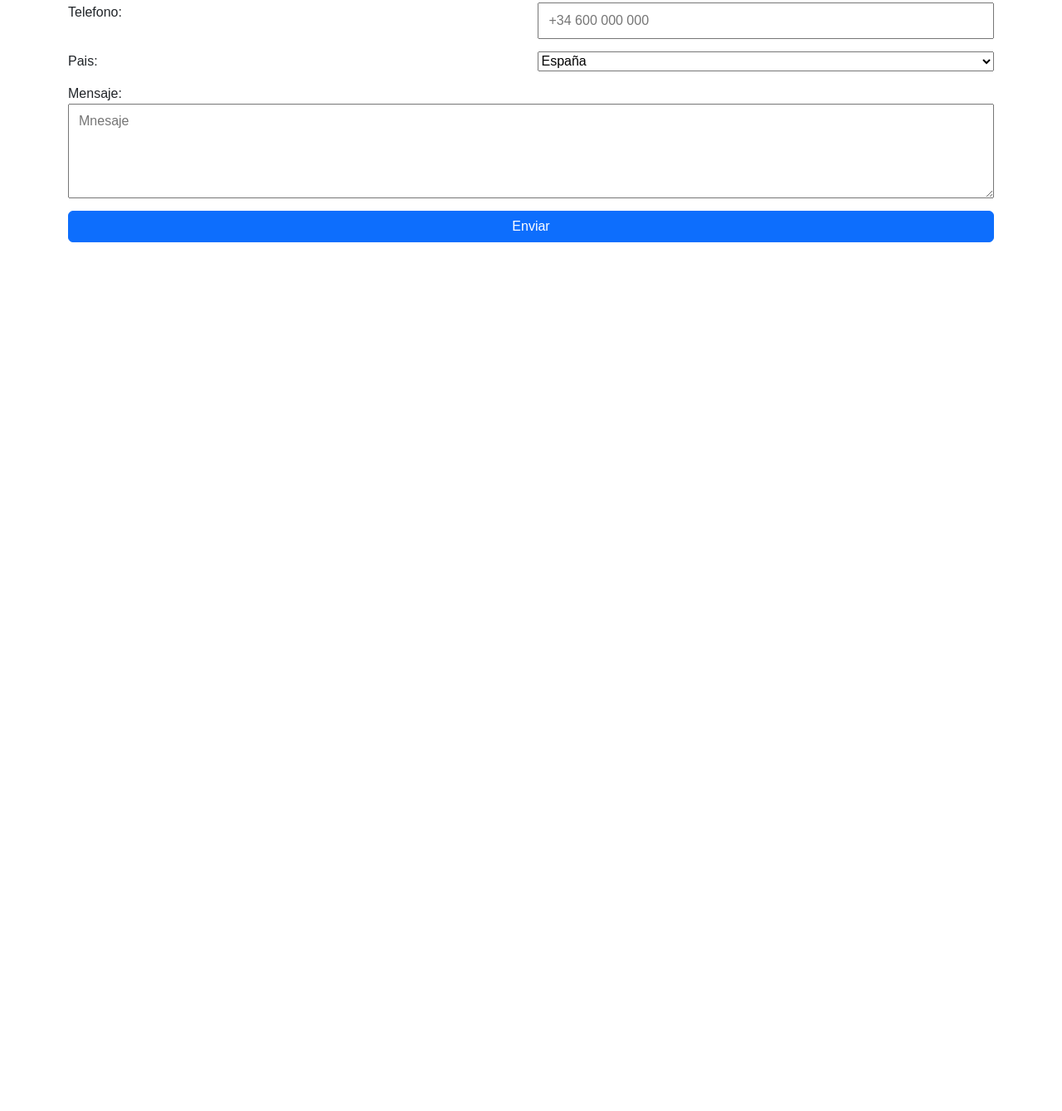
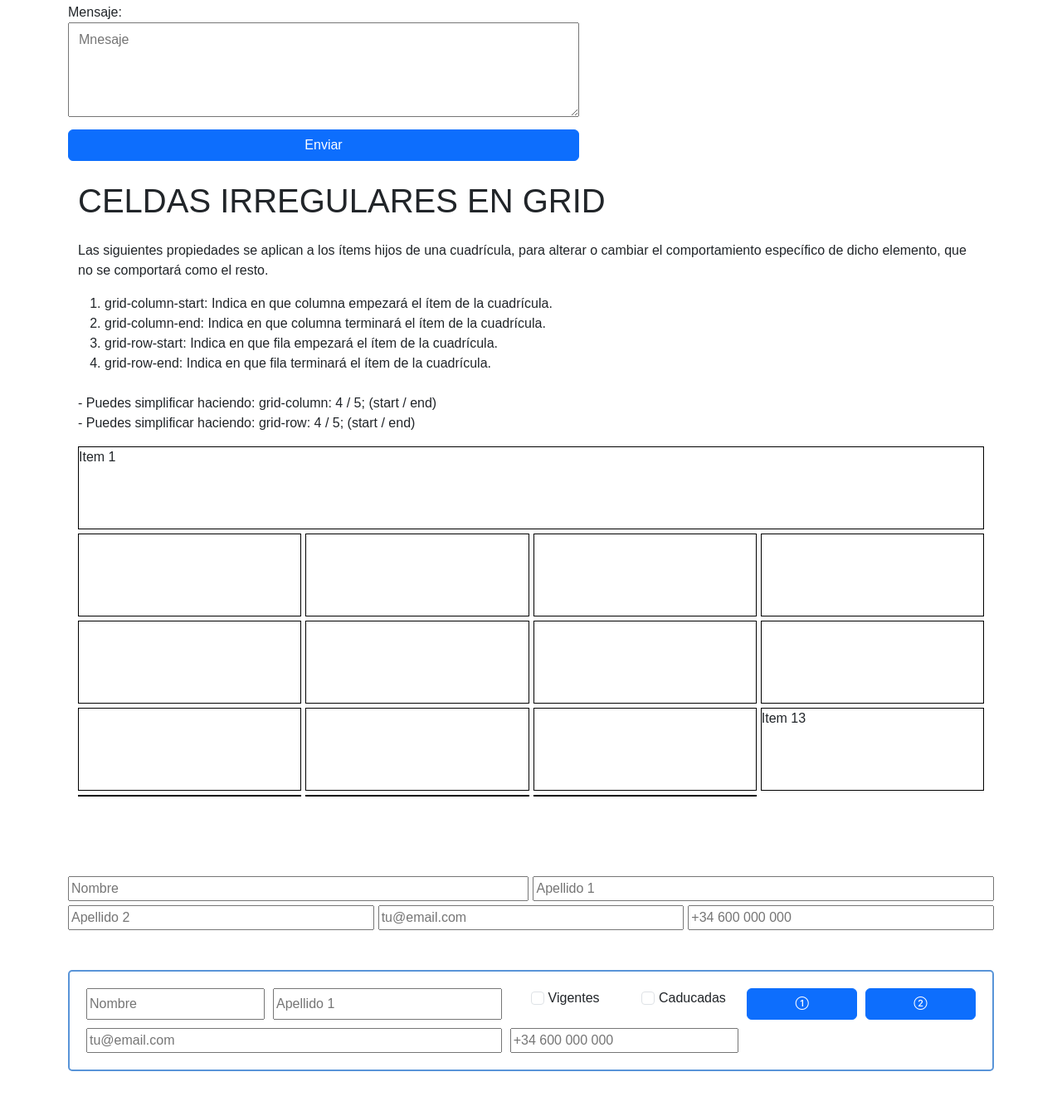
Before and after one commit to fonsy91/Maquetacion-stackblitz, a website: page index.html in a window 1280 px wide. Shown: the part 5767-7106 px from the top of the page at 83% size. Before the commit the page ends 6107 px from the top, so only its background shows below. Drawn offline with nearby package versions, Linux system fonts and the light colour scheme.

Commit message:
avances pruebas Grid

```diff
--- a/index.html
+++ b/index.html
@@ -8,6 +8,9 @@
 
   <!-- Bootstrap 5 -->
   <link href="https://cdn.jsdelivr.net/npm/bootstrap@5.3.2/dist/css/bootstrap.min.css" rel="stylesheet">
+
+  <link rel="stylesheet" href="https://cdn.jsdelivr.net/npm/bootstrap-icons@1.11.1/font/bootstrap-icons.css">
+
 
 
   <link rel="stylesheet" href="styles.css" />
@@ -157,10 +160,12 @@
   <div class="container mt-4">
     <ul class="nav nav-tabs" id="codeTabs2" role="tablist">
       <li class="nav-item" role="presentation">
-        <button class="nav-link active" id="html2-tab" data-bs-toggle="tab" data-bs-target="#html2" type="button" role="tab">HTML</button>
+        <button class="nav-link active" id="html2-tab" data-bs-toggle="tab" data-bs-target="#html2" type="button"
+          role="tab">HTML</button>
       </li>
       <li class="nav-item" role="presentation">
-        <button class="nav-link" id="css2-tab" data-bs-toggle="tab" data-bs-target="#css2" type="button" role="tab">CSS</button>
+        <button class="nav-link" id="css2-tab" data-bs-toggle="tab" data-bs-target="#css2" type="button"
+          role="tab">CSS</button>
       </li>
     </ul>
 
@@ -202,10 +207,12 @@
   <div class="container mt-4">
     <ul class="nav nav-tabs" id="codeTabsFlex" role="tablist">
       <li class="nav-item" role="presentation">
-        <button class="nav-link active" id="htmlFlex-tab" data-bs-toggle="tab" data-bs-target="#htmlFlex" type="button" role="tab">HTML</button>
+        <button class="nav-link active" id="htmlFlex-tab" data-bs-toggle="tab" data-bs-target="#htmlFlex" type="button"
+          role="tab">HTML</button>
       </li>
       <li class="nav-item" role="presentation">
-        <button class="nav-link" id="cssFlex-tab" data-bs-toggle="tab" data-bs-target="#cssFlex" type="button" role="tab">CSS</button>
+        <button class="nav-link" id="cssFlex-tab" data-bs-toggle="tab" data-bs-target="#cssFlex" type="button"
+          role="tab">CSS</button>
       </li>
     </ul>
 
@@ -246,9 +253,11 @@
       Hay que diferenciar bien las propiedades dde justify-content (horizontal) y align-content (vertical)
     </p>
     <ol class="list-group list-group-numbered">
-      <li class="list-group-item"><strong>Justify-content:</strong> start, center, end, space-between, spaca-around, space-evenly</li>
+      <li class="list-group-item"><strong>Justify-content:</strong> start, center, end, space-between, spaca-around,
+        space-evenly</li>
       <li class="list-group-item"><strong>Align-items:</strong> start, center, end, stretch, baseline</li>
-      <li class="list-group-item"><strong>align-content:</strong> start | end | center | space-between | space-around | space-evenly | stretch</li>
+      <li class="list-group-item"><strong>align-content:</strong> start | end | center | space-between | space-around |
+        space-evenly | stretch</li>
     </ol>
   </div>
 
@@ -327,7 +336,8 @@
     <p class="mt-4">
       Tambien podemos usar repeat() en vez de grid-template-columns y grid-template-rows ya que
       puede ser repetitivo y molesto. <br><br>
-      grid-template-columns: 100px repeat(4, 50px) 200px; que equivale a grid-template-columns: 100px 50px 50px 50px 50px 200px;
+      grid-template-columns: 100px repeat(4, 50px) 200px; que equivale a grid-template-columns: 100px 50px 50px 50px
+      50px 200px;
     </p>
 
   </div>
@@ -336,10 +346,12 @@
   <div class="container mt-4">
     <ul class="nav nav-tabs" id="codeTabsGrid" role="tablist">
       <li class="nav-item" role="presentation">
-        <button class="nav-link active" id="htmlGrid-tab" data-bs-toggle="tab" data-bs-target="#htmlGrid" type="button" role="tab">HTML</button>
+        <button class="nav-link active" id="htmlGrid-tab" data-bs-toggle="tab" data-bs-target="#htmlGrid" type="button"
+          role="tab">HTML</button>
       </li>
       <li class="nav-item" role="presentation">
-        <button class="nav-link" id="cssGrid-tab" data-bs-toggle="tab" data-bs-target="#cssGrid" type="button" role="tab">CSS</button>
+        <button class="nav-link" id="cssGrid-tab" data-bs-toggle="tab" data-bs-target="#cssGrid" type="button"
+          role="tab">CSS</button>
       </li>
     </ul>
 
@@ -402,11 +414,11 @@
       se puede traducir "auto-fill" = "crea tantas columnas como quepan en el contenedor". Entonces
       si traducimos esto: repeat(auto-fill, minmax(150px, 1fr)) seria:
 
-      <ol>
-        <li>Crea tantas columnas de al menos 150px como quepan en el contenedor.</li>
-        <li>Cada columna puede estirarse hasta llenar el espacio restante (1fr) fr = (fracción restante).</li>
-        <li>Si sobra espacio, con auto-fill podrían aparecer columnas vacías.</li>
-      </ol>
+    <ol>
+      <li>Crea tantas columnas de al menos 150px como quepan en el contenedor.</li>
+      <li>Cada columna puede estirarse hasta llenar el espacio restante (1fr) fr = (fracción restante).</li>
+      <li>Si sobra espacio, con auto-fill podrían aparecer columnas vacías.</li>
+    </ol>
     </p>
 
     <h5>auto-fit</h5>
@@ -452,8 +464,10 @@
       <button class="btn btn-warning me-2" onclick="setGridProperty('justify-content','start')">start</button>
       <button class="btn btn-warning me-2" onclick="setGridProperty('justify-content','center')">center</button>
       <button class="btn btn-warning me-2" onclick="setGridProperty('justify-content','end')">end</button>
-      <button class="btn btn-warning me-2" onclick="setGridProperty('justify-content','space-between')">space-between</button>
-      <button class="btn btn-warning me-2" onclick="setGridProperty('justify-content','space-around')">space-around</button>
+      <button class="btn btn-warning me-2"
+        onclick="setGridProperty('justify-content','space-between')">space-between</button>
+      <button class="btn btn-warning me-2"
+        onclick="setGridProperty('justify-content','space-around')">space-around</button>
       <button class="btn btn-warning" onclick="setGridProperty('justify-content','space-evenly')">space-evenly</button>
     </div>
 
@@ -463,7 +477,8 @@
       <button class="btn btn-info me-2" onclick="setGridProperty('align-content','start')">start</button>
       <button class="btn btn-info me-2" onclick="setGridProperty('align-content','center')">center</button>
       <button class="btn btn-info me-2" onclick="setGridProperty('align-content','end')">end</button>
-      <button class="btn btn-info me-2" onclick="setGridProperty('align-content','space-between')">space-between</button>
+      <button class="btn btn-info me-2"
+        onclick="setGridProperty('align-content','space-between')">space-between</button>
       <button class="btn btn-info me-2" onclick="setGridProperty('align-content','space-around')">space-around</button>
       <button class="btn btn-info" onclick="setGridProperty('align-content','space-evenly')">space-evenly</button>
     </div>
@@ -511,8 +526,88 @@
 
     </form>
 
+    <div class="container mt-4">
+      <h1 class="mt-4">CELDAS IRREGULARES EN GRID</h1>
+      <p class="mt-4">
+        Las siguientes propiedades se aplican a los ítems hijos de una cuadrícula, para alterar o cambiar el
+        comportamiento específico de dicho elemento, que no se comportará como el resto.
+      </p>
+      <ol>
+        <li>grid-column-start: Indica en que columna empezará el ítem de la cuadrícula.</li>
+        <li>grid-column-end:	Indica en que columna terminará el ítem de la cuadrícula.</li>
+        <li>grid-row-start:	Indica en que fila empezará el ítem de la cuadrícula.</li>
+        <li>grid-row-end:	Indica en que fila terminará el ítem de la cuadrícula.</li>
+      </ol>
+      <p class="mt-4">
+        - Puedes simplificar haciendo:  grid-column:  4 / 5; (start / end) <br>
+        - Puedes simplificar haciendo:  grid-row:  4 / 5; (start / end)
+      </p>
+
+    </div>
+
+    <!--|1| col1 |2| col2 |3| col3 |4| col4 |5|-->
+    <div class="container pb-5">
+      <div class="grid-irregular">
+        <div class="item-irregular item-1">Item 1</div>
+        <div class="item-irregular"></div>
+        <div class="item-irregular"></div>
+        <div class="item-irregular"></div>
+
+        <div class="item-irregular"></div>
+        <div class="item-irregular"></div>
+        <div class="item-irregular"></div>
+        <div class="item-irregular"></div>
+
+        <div class="item-irregular"></div>
+        <div class="item-irregular"></div>
+        <div class="item-irregular"></div>
+        <div class="item-irregular"></div>
+
+        <div class="item-irregular item-13">Item 13</div>
+        <div class="item-irregular"></div>
+        <div class="item-irregular"></div>
+        <div class="item-irregular"></div>
+      </div>
+    </div>
+  </div>
+
+  <div class="container pb-5">
+    <form class="form-especial" action="">
+      <input type="text" id="nombre" placeholder="Nombre">
+      <input type="text" id="ape1" placeholder="Apellido 1">
+      <input type="text" id="ape2" placeholder="Apellido 2">
+      <input type="email" id="email" placeholder="tu@email.com">
+      <input type="tel" id="telefono" placeholder="+34 600 000 000">
+    </form>
+  </div>
 
 
+  <div class="container pb-5">
+    <form class="form-formulario" action="">
+
+      <input type="text" id="nombreFormulario" placeholder="Nombre">
+      <input type="text" id="ape1Formulario" placeholder="Apellido 1">
+
+      <div class="form-check vigentes">
+        <input class="form-check-input" type="checkbox" value="" id="flexCheckVigentes">
+        <label class="form-check-label" for="flexCheckVigentes">
+          Vigentes
+        </label>
+      </div>
+      <div class="form-check caducadas">
+        <input class="form-check-input" type="checkbox" value="" id="flexCheckCaducadas">
+        <label class="form-check-label" for="flexCheckCaducadas">
+          Caducadas
+        </label>
+      </div>
+
+      <button class="btn btn-primary" id="btnAceptar" type="submit"><i class="bi bi-1-circle"></i></button>
+      <button class="btn btn-primary" id="btnCancelar" type="submit"><i class="bi bi-2-circle"></i></button>
+
+      <input type="email" id="emailFormulario" placeholder="tu@email.com">
+      <input type="tel" id="telefonoFormulario" placeholder="+34 600 000 000">
+
+    </form>
   </div>
 
 
--- a/styles.css
+++ b/styles.css
@@ -218,3 +218,114 @@ body {
   display: flex;
   flex-direction: column;
 }
+
+/*CELDAS IRREGULARES EN GRID*/
+.grid-irregular {
+  display: grid;
+  /* grid-template-columns: repeat(4, 100px);
+  grid-template-rows: repeat(4, 100px);  */
+  grid-template-columns: repeat(4, 1fr); /* ← columnas flexibles */
+  grid-template-rows: repeat(4, 100px);
+  gap: 5px;
+  width: 100%;
+}
+
+.item-irregular {
+  border: 1px solid #000;
+}
+
+.item-1 {
+  grid-column-start: 1;
+  grid-column-end: 5;
+}
+
+/*FORMULARIO ESPECIAL*/
+.form-especial {
+  display: grid;
+  grid-template-columns: repeat(6, 1fr);;
+  grid-template-rows: auto auto;
+  gap: 5px;
+}
+
+#nombre {
+  grid-column: 1 / 4;
+  grid-row: 1;
+}
+
+#ape1 {
+  grid-column: 4 / 7;
+  grid-row: 1;
+}
+
+#ape2 {
+  grid-column: 1 / 3;
+  grid-row: 2;
+}
+
+#email {
+  grid-column: 3 / 5;
+  grid-row: 2;
+}
+
+#telefono {
+  grid-column: 5 / 7;
+  grid-row: 2;
+}
+
+/*FORMULARIO FORMULARIO*/
+.form-formulario {
+  display: grid;
+  grid-template-columns: repeat(7, 1fr);;
+  grid-template-rows: auto auto;
+  gap: 10px;
+  border: solid 2px rgb(89, 148, 216);
+  border-radius: 5px;
+  padding: 20px;
+}
+
+#nombreFormulario {
+  grid-column: 1 / 2;
+  grid-row: 1;
+}
+
+#ape1Formulario {
+  grid-column: 2 / 4;
+  grid-row: 1;
+}
+
+.vigentes {
+  grid-column:  4 / 5;
+  grid-row: 1;
+  display: flex;
+  justify-content: center;
+  gap: 5px;
+}
+
+.caducadas {
+  grid-column:  5 / 6;
+  grid-row: 1;
+  display: flex;
+  justify-content: center;
+  gap: 5px;
+}
+
+
+#btnAceptar {
+  grid-column:  6 / 7;
+  grid-row: 1;
+}
+
+#btnCancelar {
+  grid-column:  7 / 8;
+  grid-row: 1;
+}
+
+#emailFormulario {
+  grid-column:  1 / 4;
+  grid-row: 2;
+}
+
+#telefonoFormulario {
+  grid-column:  4 / 6;
+  grid-row: 2;
+}
```
